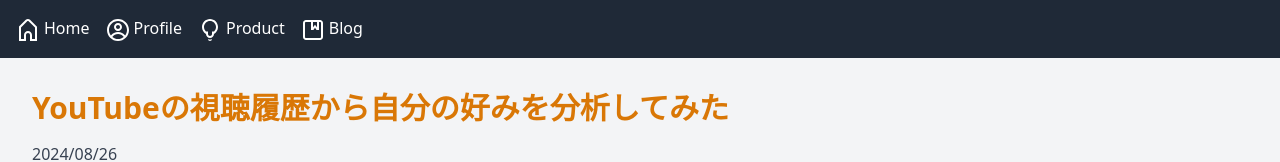
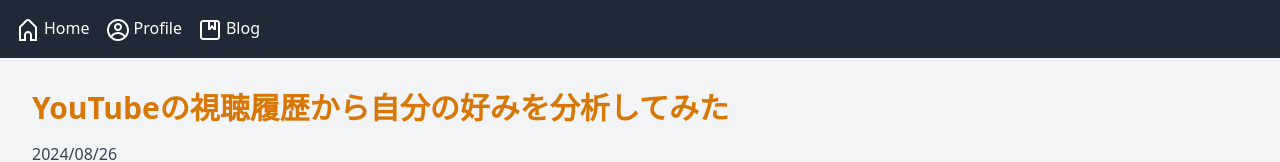
Before and after one commit to masatomo57/mathatomo-homepage, a Next.js app in the folder homepage/: page /blog/20240826 in a window 1280 px wide. Shown: the top 162 px of the page. Built offline with nearby package versions, Linux system fonts and the light colour scheme.

Commit message:
プロダクトページを削除

```diff
--- a/homepage/src/app/product/page.tsx
+++ /dev/null
@@ -1,15 +0,0 @@
-import Card from "@/components/card/card"
-
-export default function Product() {
-    return (
-      <div className="p-8 text-primary min-h-full bg-background-main">
-        <h1 className="text-3xl font-bold mb-4">Product</h1>
-        <div className="flex flex-wrap justify-center gap-6">
-          <Card image="" url="/" title="このサイト" discription="自己紹介とブログのサイトです．絶賛開発&改修中．余裕ができたらブログに開発の話も書こうと思います．" tag={["Next.js"]} />
-          <Card image="" url="/blog/20240826" title="YouTube分析" discription="YouTubeの視聴履歴のJSONファイルから，最もよく出てくる単語100個をランキング形式で表示します" tag={["YouTube", "Python", "JSON"]} />
-          <Card image="" url="https://search-a-game-34s3ju7oo-masatomo57.vercel.app/" title="あをつかまえるげーむ" discription="React学びたての時に作ったげーむです．お粗末な出来ですが気に入っています．" tag={["React"]} />
-          <Card image="" url="https://masatomo57.github.io/JS-sample-thread.io/" title="JavaScriptエンジンとスレッドのデモ" discription="JavaScriptのスレッドや非同期処理の理解のために作りました" tag={["JavaScript", "web"]} />
-        </div>
-      </div>
-    )
-  }
--- a/homepage/src/components/navbar/NavBar.tsx
+++ b/homepage/src/components/navbar/NavBar.tsx
@@ -1,5 +1,5 @@
 import Link from 'next/link'
-import { CgHome, CgProfile, CgBulb, CgAlbum  } from 'react-icons/cg'
+import { CgHome, CgProfile, CgAlbum  } from 'react-icons/cg'
 
 export default function NavBar() {
   return (
@@ -18,12 +18,6 @@
           </Link>
         </li>
         <li>
-          <Link href="/product" className="text-white items-center">
-            <CgBulb size={24} className="inline-block mr-1" />
-            Product
-          </Link>
-        </li>
-        <li>
           <Link href="/blog" className="text-white items-center">
             <CgAlbum size={24} className="inline-block mr-1" />
             Blog
```
